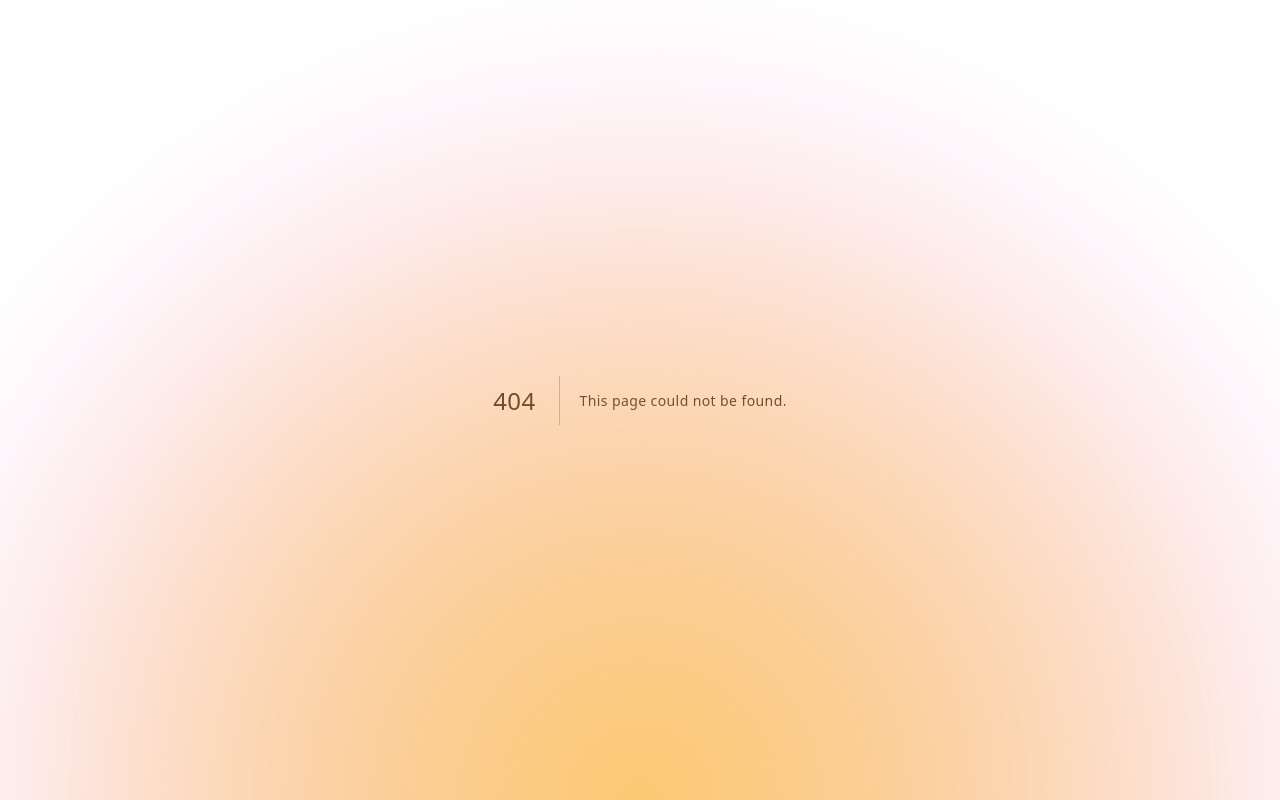
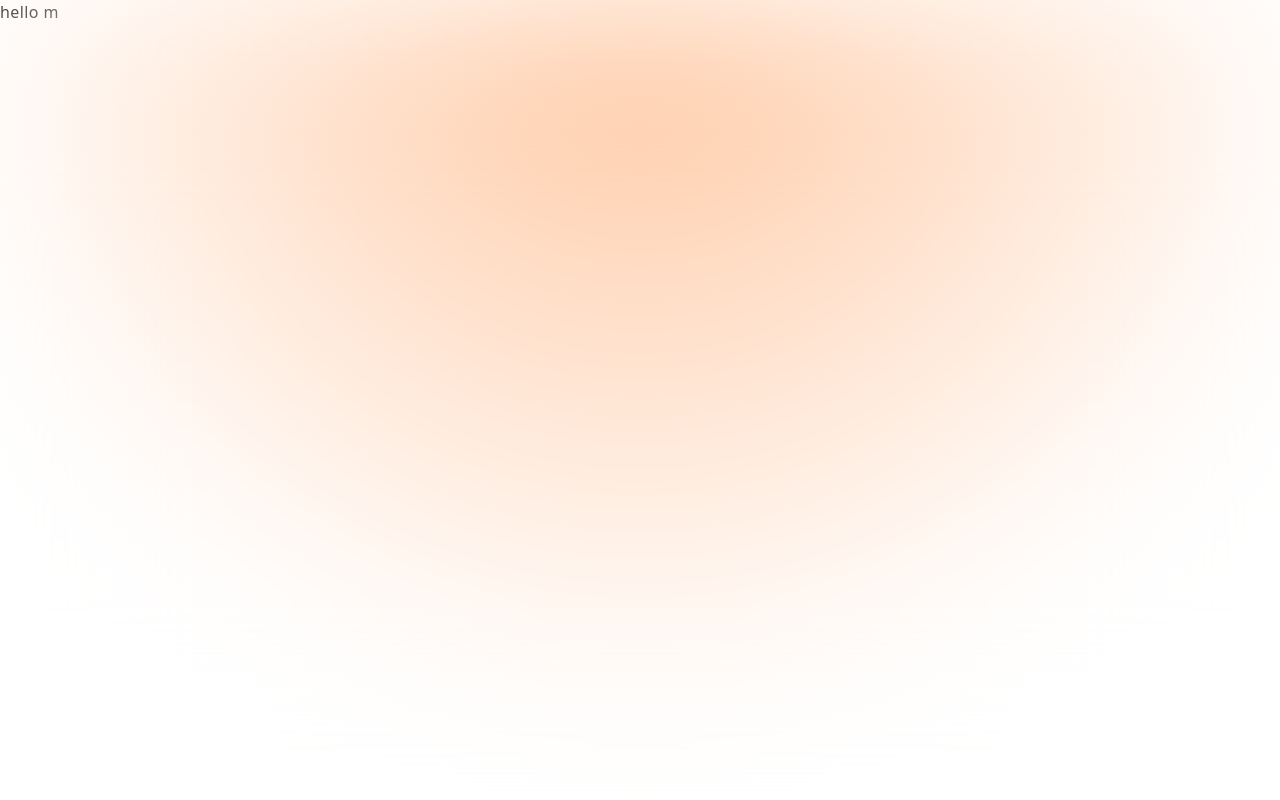
Before and after one commit to beetlejusse/maatrikaart, a Next.js app: page /admin/dashboard/painting/1 in a window 1280 px wide. Before the commit this address had no page. Built offline with nearby package versions, Linux system fonts and the light colour scheme.

Commit message:
admin page mockup

```diff
--- /dev/null
+++ b/app/admin/dashboard/painting/[id]/page.tsx
@@ -0,0 +1,11 @@
+import React from 'react'
+
+const page = () => {
+  return (
+    <div>
+      hello m
+    </div>
+  )
+}
+
+export default page
```
